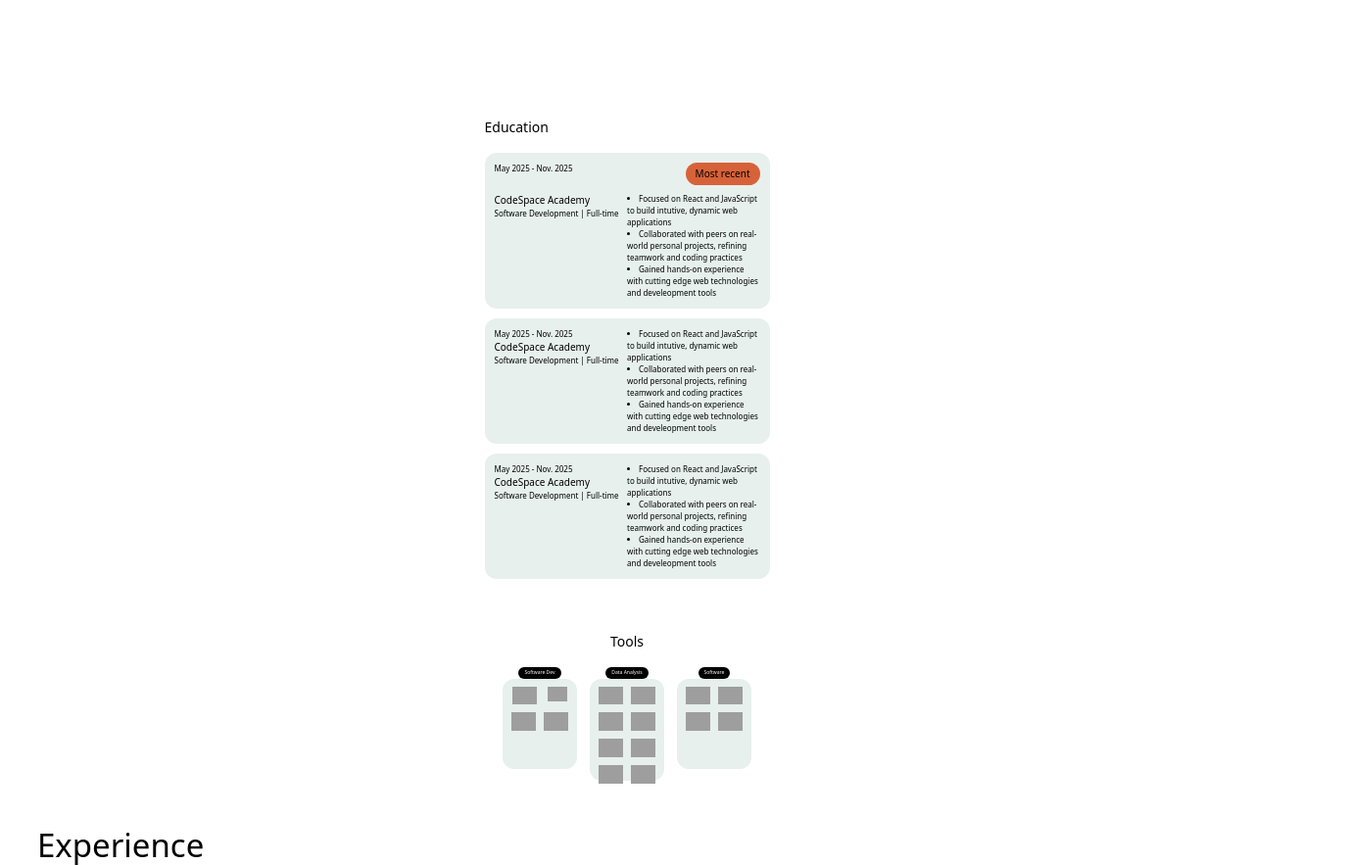
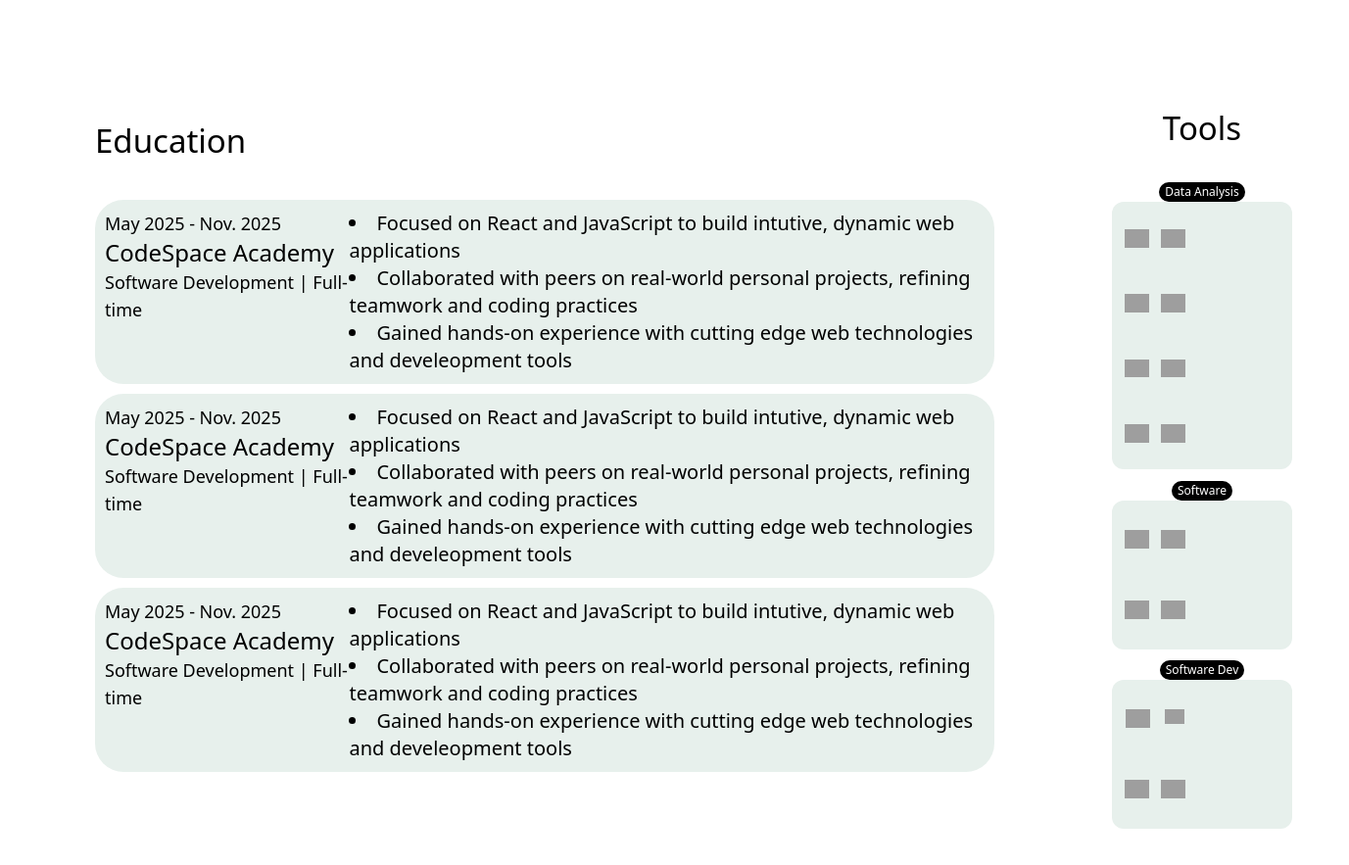
Before and after one commit to sip-23/SIPMAN25499_FTO2505_GroupB_SipMandindi_SDF_Portfolio_Piece, a plain HTML site: page index.html in a window 1280 px wide. Shown: the part 1500-2383 px from the top of the page at 98% size, 1377 px wide, since content can reach past the window. Drawn offline with nearby package versions, Linux system fonts and the light colour scheme; grey boxes are pictures that could not be loaded.

Commit message:
Implemented Responsiveness successfully on the Education and Skills Container
had to add a parent Container and make education and skills children to be able to apply grid and allow them to be sid by side

```diff
--- a/index.html
+++ b/index.html
@@ -206,25 +206,24 @@
         </div>
     </section>
 
+    <!-- Education and tools Container -->
+    <div class="flex flex-col lg:grid grid-cols-2 grid-rows-1 grid-cols-[994px_300px] lg:mb-[48px] mx-[43px] lg:mx-[59px] lg:gap-6">
+
         <!-- Education Section -->
-    <section class="flex flex-col w-[319px] bg-[#FFFFFF] mx-auto rounded-xl py-[19px] mb-[15px]">
-        <h2 class="font-poppins font-medium text-sm leading-[150%] tracking-normal align-middle text-base mb-[16px] mx-[14px]">Education</h2>
+        <section class="flex grow flex-col w-[319px] sm:w-[400px] lg:w-full max-w-[994px] max-h-[874px] bg-[#FFFFFF] rounded-xl rounded-xl pb-8 mb-4 mx-auto px-4 sm:px-6 lg:mb-[48px] lg:col-span-1 lg:row-span-1">
+            <h2 class="font-poppins font-medium text-sm sm:text-base lg:text-[33px] leading-[150%] tracking-normal align-middle mb-[16px] sm:mb-4 lg:mb-12 sm:mt-4 lg:mt-8 mx-[14px]">Education</h2>
             <div class="flex flex-col font-poppins gap-[10px] text-[10px] mx-[14px]">
-            <div class="flex flex-col rounded-[12px] bg-[#E7F0EC] hover:bg-[#4A8B70] hover:text-[#fff] transition-opacity duration-200 p-[10px]">
+                <div class="flex flex-col sm:w-auto lg:w-full max-w-[1260px] rounded-[12px] lg:rounded-[29px] bg-[#E7F0EC] hover:bg-[#4A8B70] hover:text-[#fff] transition-opacity duration-200 p-[10px]">
 
-                <div class="flex flex-row justify-between mb-[8px]">
-                    <p class="font-poppins font-medium text-[8px] leading-[150%]">May 2025 - Nov. 2025</p>
-                    <button class="border-none bg-[#D76239] text-[10px] rounded-[40px] h-fit px-[10px] py-[4px]">Most recent</button>
-                </div>
-
-                <div class="grid grid-flow-row grid-cols-2 grid-rows-1">
+                    <div class="grid grid-flow-row grid-cols-2 grid-rows-1 lg:grid-cols-[1fr_2.6fr]">
                         <div class="col-span-1 row-span-1 flex-col">
-                        <h3 class="font-poppins font-medium text-[10px] leading-[150%] tracking-normal align-middle">CodeSpace Academy</h3>
-                        <p class="font-poppins font-normal text-[8px] leading-[150%] tracking-normal align-middle">Software Development | Full-time</p>
+                            <p class="font-poppins font-medium text-[8px] sm:text-sm lg:text-lg leading-[150%]">May 2025 - Nov. 2025</p>
+                            <h3 class="font-poppins font-medium text-[10px] sm:text-sm lg:text-2xl leading-[150%] tracking-normal align-middle">CodeSpace Academy</h3>
+                            <p class="font-poppins font-normal text-[8px] sm:text-sm lg:text-lg leading-[150%] tracking-normal align-middle">Software Development | Full-time</p>
                         </div>
 
                         <!-- Tailwind's default list styling removes bullet points -->
-                    <ul class="col-span-1 row-span-1 flex-col list-inside list-disc font-poppins font-normal text-[8px] leading-[150%] tracking-normal align-middle">
+                        <ul class="col-span-1 row-span-1 flex-col list-inside list-disc font-poppins font-normal text-[8px] lg:text-xl leading-[150%] tracking-normal align-middle">
                             <li>Focused on React and JavaScript to build intutive, dynamic web applications</li>
                             <li>Collaborated with peers on real-world personal projects, refining teamwork and coding practices</li>
                             <li>Gained hands-on experience with cutting edge web technologies and develeopment tools</li>
@@ -232,17 +231,17 @@
                     </div>
                 </div>
 
-            <div class="flex flex-col rounded-[12px] bg-[#E7F0EC] hover:bg-[#4A8B70] hover:text-[#fff] transition-opacity duration-200 p-[10px]">
+                <div class="flex flex-col sm:w-auto lg:w-full max-w-[1260px] rounded-[12px] lg:rounded-[29px] bg-[#E7F0EC] hover:bg-[#4A8B70] hover:text-[#fff] transition-opacity duration-200 p-[10px]">
 
-                <div class="grid grid-flow-row grid-cols-2 grid-rows-1">
+                    <div class="grid grid-flow-row grid-cols-2 grid-rows-1 lg:grid-cols-[1fr_2.6fr]">
                         <div class="col-span-1 row-span-1 flex-col">
-                        <p class="font-poppins font-medium text-[8px] leading-[150%]">May 2025 - Nov. 2025</p>
-                        <h3 class="font-poppins font-medium text-[10px] leading-[150%] tracking-normal align-middle">CodeSpace Academy</h3>
-                        <p class="font-poppins font-normal text-[8px] leading-[150%] tracking-normal align-middle">Software Development | Full-time</p>
+                            <p class="font-poppins font-medium text-[8px] sm:text-sm lg:text-lg leading-[150%]">May 2025 - Nov. 2025</p>
+                            <h3 class="font-poppins font-medium text-[10px] sm:text-sm lg:text-2xl leading-[150%] tracking-normal align-middle">CodeSpace Academy</h3>
+                            <p class="font-poppins font-normal text-[8px] sm:text-sm lg:text-lg leading-[150%] tracking-normal align-middle">Software Development | Full-time</p>
                         </div>
 
                         <!-- Tailwind's default list styling removes bullet points -->
-                    <ul class="col-span-1 row-span-1 flex-col list-inside list-disc font-poppins font-normal text-[8px] leading-[150%] tracking-normal align-middle">
+                        <ul class="col-span-1 row-span-1 flex-col list-inside list-disc font-poppins font-normal text-[8px] lg:text-xl leading-[150%] tracking-normal align-middle">
                             <li>Focused on React and JavaScript to build intutive, dynamic web applications</li>
                             <li>Collaborated with peers on real-world personal projects, refining teamwork and coding practices</li>
                             <li>Gained hands-on experience with cutting edge web technologies and develeopment tools</li>
@@ -250,16 +249,16 @@
                     </div>
                 </div>
 
-            <div class="flex flex-col rounded-[12px] bg-[#E7F0EC] hover:bg-[#4A8B70] hover:text-[#fff] transition-opacity duration-200 p-[10px]">
-                <div class="grid grid-flow-row grid-cols-2 grid-rows-1">
+                <div class="flex flex-col sm:w-auto lg:w-full max-w-[1260px] rounded-[12px] lg:rounded-[29px] bg-[#E7F0EC] hover:bg-[#4A8B70] hover:text-[#fff] transition-opacity duration-200 p-[10px]">
+                    <div class="grid grid-flow-row grid-cols-2 grid-rows-1 lg:grid-cols-[1fr_2.6fr]">
                         <div class="col-span-1 row-span-1 flex-col">
-                        <p class="font-poppins font-medium text-[8px] leading-[150%]">May 2025 - Nov. 2025</p>
-                        <h3 class="font-poppins font-medium text-[10px] leading-[150%] tracking-normal align-middle">CodeSpace Academy</h3>
-                        <p class="font-poppins font-normal text-[8px] leading-[150%] tracking-normal align-middle">Software Development | Full-time</p>
+                            <p class="font-poppins font-medium text-[8px] sm:text-sm lg:text-lg leading-[150%]">May 2025 - Nov. 2025</p>
+                            <h3 class="font-poppins font-medium text-[10px] sm:text-sm lg:text-2xl leading-[150%] tracking-normal align-middle">CodeSpace Academy</h3>
+                            <p class="font-poppins font-normal text-[8px] sm:text-sm lg:text-lg leading-[150%] tracking-normal align-middle">Software Development | Full-time</p>
                         </div>
 
                         <!-- Tailwind's default list styling removes bullet points -->
-                    <ul class="col-span-1 row-span-1 flex-col list-inside list-disc font-poppins font-normal text-[8px] leading-[150%] tracking-normal align-middle">
+                        <ul class="col-span-1 row-span-1 flex-col list-inside list-disc font-poppins font-normal text-[8px] lg:text-xl leading-[150%] tracking-normal align-middle">
                             <li>Focused on React and JavaScript to build intutive, dynamic web applications</li>
                             <li>Collaborated with peers on real-world personal projects, refining teamwork and coding practices</li>
                             <li>Gained hands-on experience with cutting edge web technologies and develeopment tools</li>
@@ -270,12 +269,12 @@
         </section>
 
         <!-- Tools Section -->
-    <section class="flex flex-col w-[319px] bg-[#FFFFFF] mx-auto rounded-xl py-[19px] mb-[15px]">
-        <h2 class="font-poppins font-medium text-sm leading-[150%] tracking-normal text-base text-center mb-[16px] mx-[14px]">Tools</h2>
-        <div class="flex flex-row justify-evenly w-[280px] h-[104px] mx-auto relative">
-            <div class="flex flex-col justify-around order-1">
-                <h4 class="flex flex-row justify-around  z-10 text-[5px] bg-[#000000] text-[#fff] w-fit h-fit rounded-[59px] py-[2px] px-[6px] mx-auto">Software Dev</h4>
-                <div class="z-0 rounded-[12px] bg-[#E7F0EC] w-[76px] h-[104px] my-auto py-[8px] px-[8px]">
+        <section class="flex grow flex-col w-[319px] sm:w-[400px] lg:w-[300px] lg:max-h-[874px] bg-[#FFFFFF] mx-auto rounded-xl mb-[15px] py-[19px] lg:mb-[48px] lg:mr-[59px] lg:col-span-1 lg:row-span-1">
+            <h2 class="font-poppins font-medium text-sm sm:text-base lg:text-[33px]  leading-[150%] tracking-normal text-base text-center mb-[16px] lg:mb-8 mx-[14px]">Tools</h2>
+            <div class="flex flex-row justify-evenly lg:flex-col  lg:align-center w-[280px] h-[104px] lg:w-[184px] lg:h-[682px] mx-auto relative">
+                <div class="flex flex-col justify-around order-1 lg:order-3">
+                    <h4 class="flex flex-row justify-around  z-10 text-[5px] lg:text-xs bg-[#000000] text-[#fff] w-fit h-fit rounded-[59px] py-[2px] px-[6px] mx-auto">Software Dev</h4>
+                    <div class="z-0 rounded-[12px] bg-[#E7F0EC] w-[76px] h-[104px] lg:w-[184px] lg:h-[152px] my-auto py-[8px] px-[8px] lg:grid lg:grid-cols-[1fr_1fr] lg:gap-6 ">
                         <ul class="flex flex-row flex-wrap justify-evenly content-around gap-2">
                             <li> <img src="https://img.shields.io/badge/-HTML5-black?style=flat-circle&logo=html5&logoColor=white" alt="HTML5" width="25px" height="25px"></li>
                             <li> <img src="https://img.shields.io/badge/-CSS3-black?style=flat-circle&logo=css3" alt="CSS3" width="20px" height="20px"></li>
@@ -286,9 +285,9 @@
                     </div>
                 </div>
 
-            <div class="flex flex-col justify-around order-3">
-                <h4 class="flex flex-row justify-around text-[5px] bg-[#000000] text-[#fff] w-fit h-fit rounded-[59px] py-[2px] px-[6px] mx-auto">Software</h4>
-                <div class="rounded-[12px] bg-[#E7F0EC] w-[76px] h-[104px] my-auto py-[8px] px-[8px] relative">
+                <div class="flex flex-col justify-around order-3 lg:order-2">
+                    <h4 class="flex flex-row justify-around text-[5px] lg:text-xs bg-[#000000] text-[#fff] w-fit h-fit rounded-[59px] py-[2px] px-[6px] mx-auto">Software</h4>
+                    <div class="rounded-[12px] bg-[#E7F0EC] w-[76px] h-[104px] lg:w-[184px] lg:h-[152px] my-auto py-[8px] px-[8px] lg:grid lg:grid-cols-[1fr_1fr] lg:gap-6 relative">
                         <ul class="flex flex-row flex-wrap justify-evenly content-around gap-2">
                             <li> <img src="https://img.shields.io/badge/-Git-F05032?style=flat&logo=git&logoColor=white" alt="Git" width="25px" height="25px"> </li>
                             <li> <img src="https://img.shields.io/badge/-GitHub-181717?style=flat-circle&logo=github" alt="GitHub" width="25px" height="25px"> </li>
@@ -298,9 +297,9 @@
                     </div>
                 </div>
 
-            <div class="flex flex-col justify-around order-2">
-                <h4 class="flex flex-row justify-around text-[5px] bg-[#000000] text-[#fff] w-fit h-fit rounded-[59px] py-[2px] px-[6px] mx-auto">Data Analysis</h4>
-                <div class="rounded-[12px] bg-[#E7F0EC] w-[76px] h-[104px]  py-[8px] px-[8px] relative ">
+                <div class="flex flex-col justify-around order-2 lg:order-1">
+                    <h4 class="flex flex-row justify-around text-[5px] lg:text-xs bg-[#000000] text-[#fff] w-fit h-fit rounded-[59px] py-[2px] px-[6px] mx-auto">Data Analysis</h4>
+                    <div class="rounded-[12px] bg-[#E7F0EC] w-[76px] h-[104px] lg:w-[184px] lg:h-[273px]  py-[8px] px-[8px] lg:grid lg:grid-cols-[1fr_1fr] lg:gap-6 relative ">
                         <ul class="flex flex-row flex-wrap justify-evenly content-around gap-2 ">
                             <li> <img src="https://img.shields.io/badge/Python-3776AB?logo=python&logoColor=fff" alt="Python" width="25px" height="25px"></li>
                             <li> <img src="https://img.shields.io/badge/Pandas-150458?logo=pandas&logoColor=fff" alt="Pandas" width="25px" height="25px"></li>
@@ -316,6 +315,7 @@
             </div>
         </section>
         <!-- End of Tools Section -------------------------------------------------------------------------------------------------------- -->
+    </div>
 
     <!-- Experience Section -->
     <section class="flex grow flex-col w-[319px] sm:w-[400px] lg:w-full max-w-[1316px] max-h-[640px] bg-[#FFFFFF] mx-auto rounded-xl rounded-xl pb-8 mb-4 mx-auto px-4 sm:px-6 lg:mb-[48px]">
```
Lines whose indentation alone changed are shown as unchanged.
